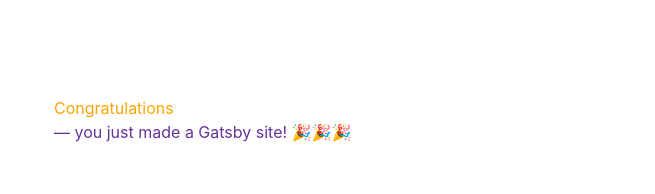
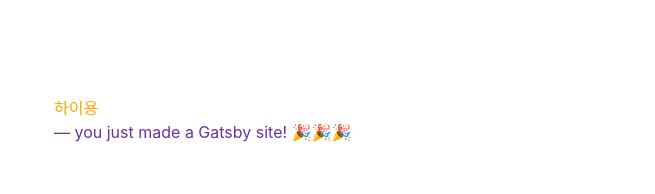
Before and after one commit to bibibush/my-blog, a Gatsby site: page / in a window 1280 px wide. Shown: the top 194 px of the page, without its empty margins (42-697 px from the left). Built offline with nearby package versions, Linux system fonts and the light colour scheme; Gatsby itself is replaced by a stand-in of ours.

Commit message:
하이  deploy

```diff
--- a/src/pages/index.tsx
+++ b/src/pages/index.tsx
@@ -141,7 +141,7 @@
   return (
     <main style={pageStyles}>
       <Text color="orange" style={headingStyles}>
-        Congratulations
+        하이용
         <br />
         <span style={headingAccentStyles}>
           — you just made a Gatsby site! 🎉🎉🎉
```
